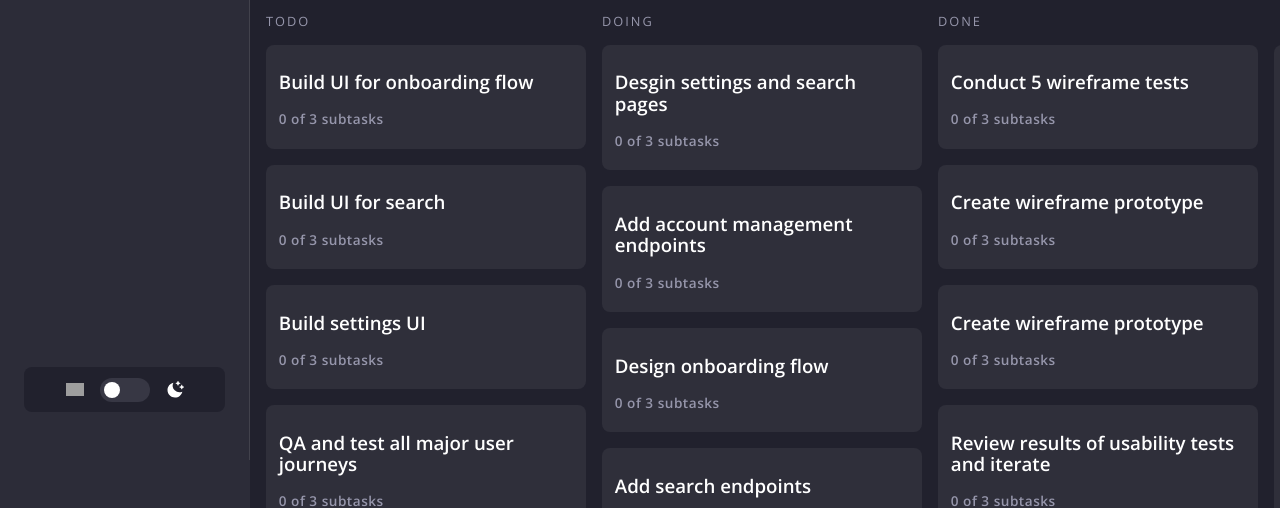
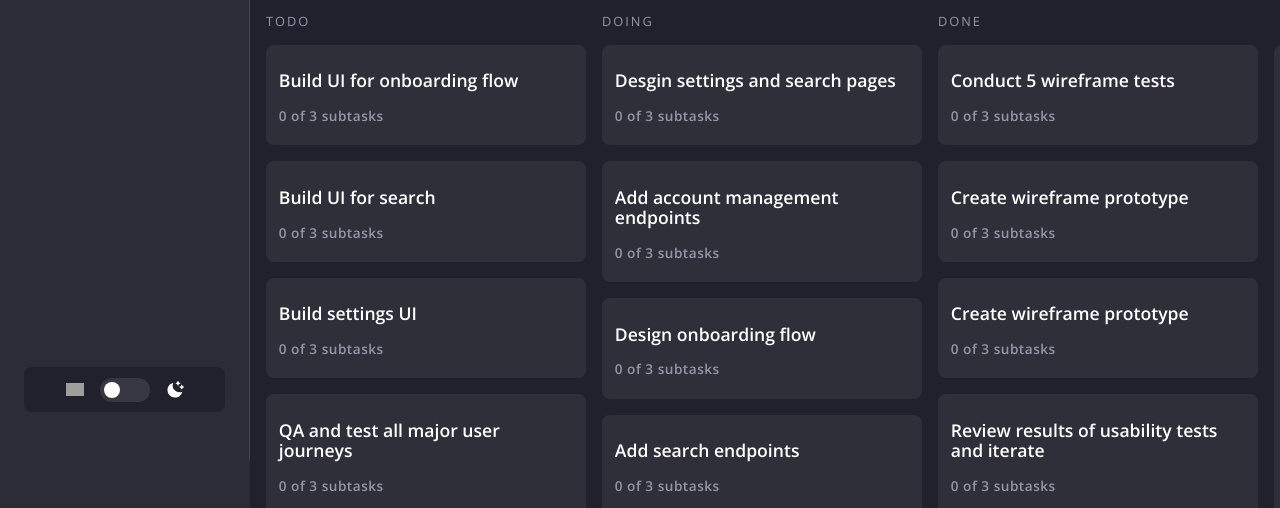
Before and after one commit to destructo570/kanban-board-mern-stack, a React (Create React App) app: page / in a window 1280 px wide. Shown: the part 340-848 px from the top of the page. Built offline with nearby package versions, Linux system fonts and the light colour scheme; grey boxes are pictures that could not be loaded.

Commit message:
Update styles

```diff
--- a/src/components/appSideBar/styles.js
+++ b/src/components/appSideBar/styles.js
@@ -76,6 +76,12 @@ export const ThemeSwitchPane = styled.div`
   border-radius: 8px;
   padding: 0.65rem;
   margin: 3em 1.5em;
+
+  /* Disable Text Select */
+  -webkit-user-select: none; /* Safari */
+  -moz-user-select: none; /* Firefox */
+  -ms-user-select: none; /* IE10+/Edge */
+  user-select: none; /* Standard */
 `;
 export const ThemeIcon = styled.img`
   max-width: 18px;
--- a/src/components/common/Card/styles.js
+++ b/src/components/common/Card/styles.js
@@ -13,7 +13,9 @@ export const CardContainer = styled.div`
   }
 `;
 
-export const Title = styled.h3``;
+export const Title = styled.h3`
+  font-size: 1.1rem;
+`;
 
 export const SubTitle = styled.p`
   font-size: 0.85rem;
```
